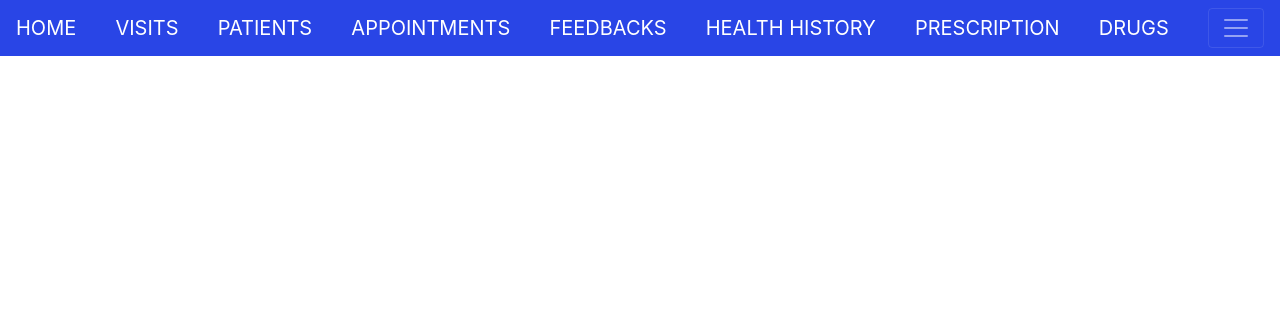
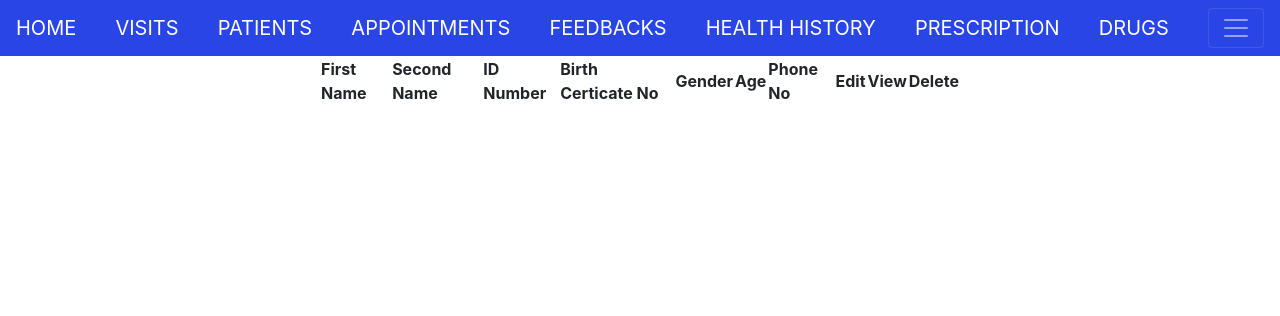
Before and after one commit to ngetichnicholas/Meds, a Django app: page /patients in a window 1280 px wide. Shown: the top 316 px of the page. Run offline with Django 3.2, Linux system fonts and the light colour scheme; data that the repository does not hold is empty; some libraries are stand-ins or nearby versions.

Commit message:
Arrange patient list in table

```diff
--- a/clinic_app/templates/base.html
+++ b/clinic_app/templates/base.html
@@ -8,7 +8,7 @@
   <meta charset="UTF-8">
   <meta http-equiv="X-UA-Compatible" content="IE=edge">
   <link rel="icon" href="https://res.cloudinary.com/dbos9xidr/image/upload/v1626082454/as8ixvziyd2bq9i5yqzl.jpg">
-  <link rel="stylesheet" href="https://cdnjs.cloudflare.com/ajax/libs/font-awesome/4.7.0/css/font-awesome.min.css">
+  <link rel="stylesheet" href="https://pro.fontawesome.com/releases/v5.10.0/css/all.css" integrity="sha384-AYmEC3Yw5cVb3ZcuHtOA93w35dYTsvhLPVnYs9eStHfGJvOvKxVfELGroGkvsg+p" crossorigin="anonymous"/>
   <meta name="viewport" content="width=device-width, initial-scale=1.0">
   {% if title %}
   <title>{{title}}</title>
--- a/clinic_app/templates/patients.html
+++ b/clinic_app/templates/patients.html
@@ -6,21 +6,36 @@
     <div class="col-md-3"></div>
     <div class="col-md-6">
       <div class="row">
-        {% if patients %}
-        {% for patient in patients %}
-        <div class="">
-          <h2> {{patient.first_name}} {{patient.second_name}}</h2>
-          <p>Telephone No: {{patient.phone}}</p>
-          <p>Gender: {{patient.gender}}</p>
-          <p>ID Number: {{patient.id_number}}</p>
-          <p>Age: {{patient.age}}</p>
-          <div class="">
-            <a href="{% url 'update_patient' patient.id %}" class="btn btn-success">Update</a>
-            <a href="{% url 'delete_patient' patient.id %}" class="btn  btn-danger">Delete</a>
-          </div>
-        </div>
-        {% endfor %}
-        {% endif %}
+        <table>
+          <tr>
+            <th>First Name</th>
+            <th>Second Name</th>
+            <th>ID Number</th>
+            <th>Birth Certicate No</th>
+            <th>Gender</th>
+            <th>Age</th>
+            <th>Phone No</th>
+            <th>Edit</th>
+            <th>View</th>
+            <th>Delete</th>
+          </tr>
+          {% if patients %}
+          {% for patient in patients %}
+          <tr>
+            <td>{{patient.first_name}}</td>
+            <td>{{patient.second_name}}</td>
+            <td>{{patient.id_number}}</td>
+            <td>{{patient.birth_certificate_no}}</td>
+            <td>{{patient.age}}</td>
+            <td>{{patient.gender}}</td>
+            <td>{{patient.phone}}</td>
+            <td><a href="{% url 'update_patient' patient.id %}" class="btn btn-primary"><i class="fas fa-pen-nib"></i> Update</a></td>
+            <td><a href="{% url 'update_patient' patient.id %}" class="btn btn-success"><i class="fas fa-eye"></i> View</a></td>
+            <td><a href="{% url 'delete_patient' patient.id %}" class="btn  btn-danger"><i class="fas fa-trash-alt"></i> Delete</a></td>
+          </tr>
+          {% endfor %}
+          {% endif %}
+        </table>
       </div>
     </div>
     <div class="col-md-3"></div>
```
